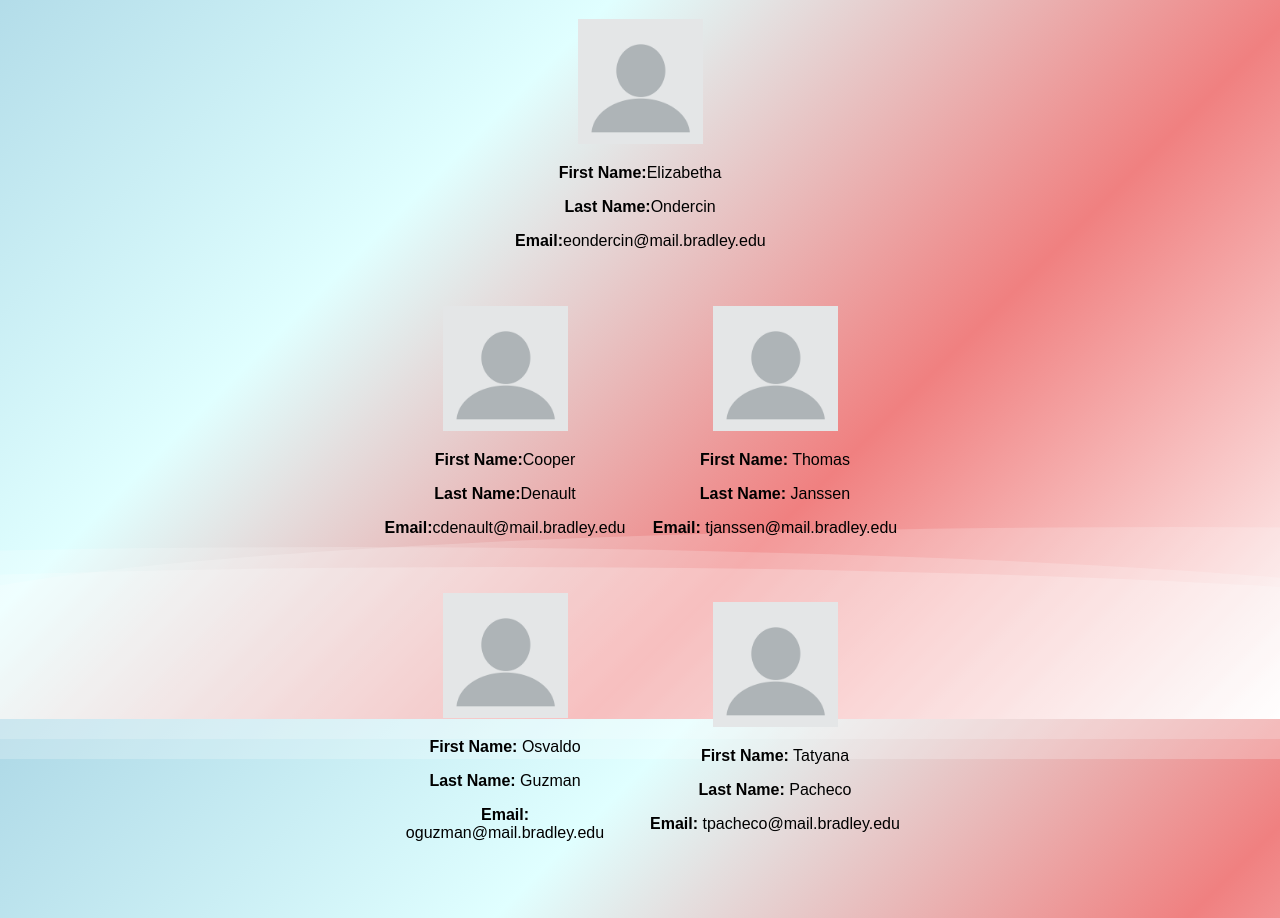
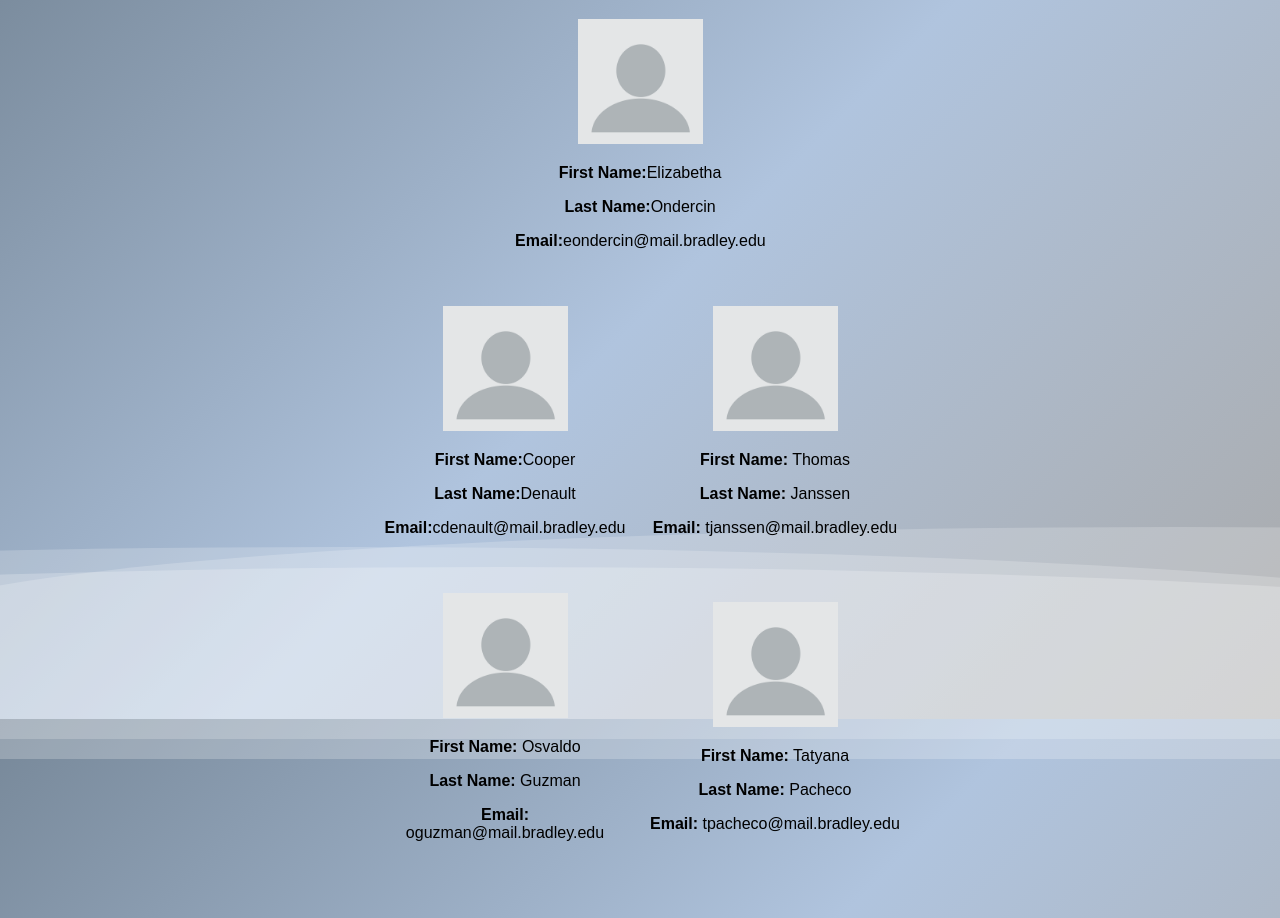
Before and after one commit to jslovell/hfh-capstone, a PHP site: page /about_us.phtml in a window 1280 px wide. Shown: the part 81-999 px from the top of the page. Run offline with PHP 8.4, Linux system fonts and the light colour scheme.

Commit message:
Add files via upload

```diff
--- a/styles/aboutUsStyle.css
+++ b/styles/aboutUsStyle.css
@@ -155,7 +155,7 @@ body {
     margin: 0;
     padding: 100px 20px 20px;
     overflow: auto;
-    background: linear-gradient(315deg, white, lightcoral, lightcyan, lightblue);
+    background: linear-gradient(315deg, darkgrey, lightsteelblue, lightslategrey);
     animation: gradient 15s ease infinite;
     background-size: 400% 400%;
     background-attachment: fixed;
```
